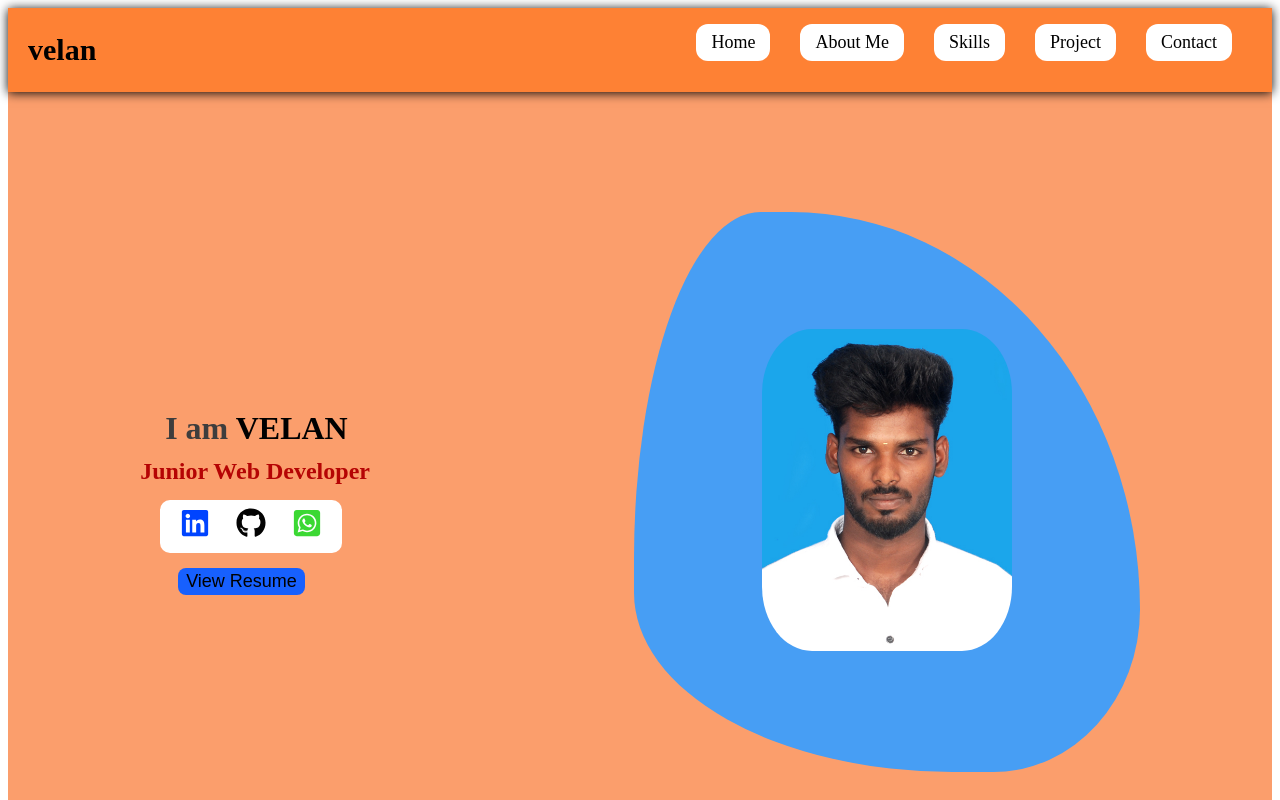
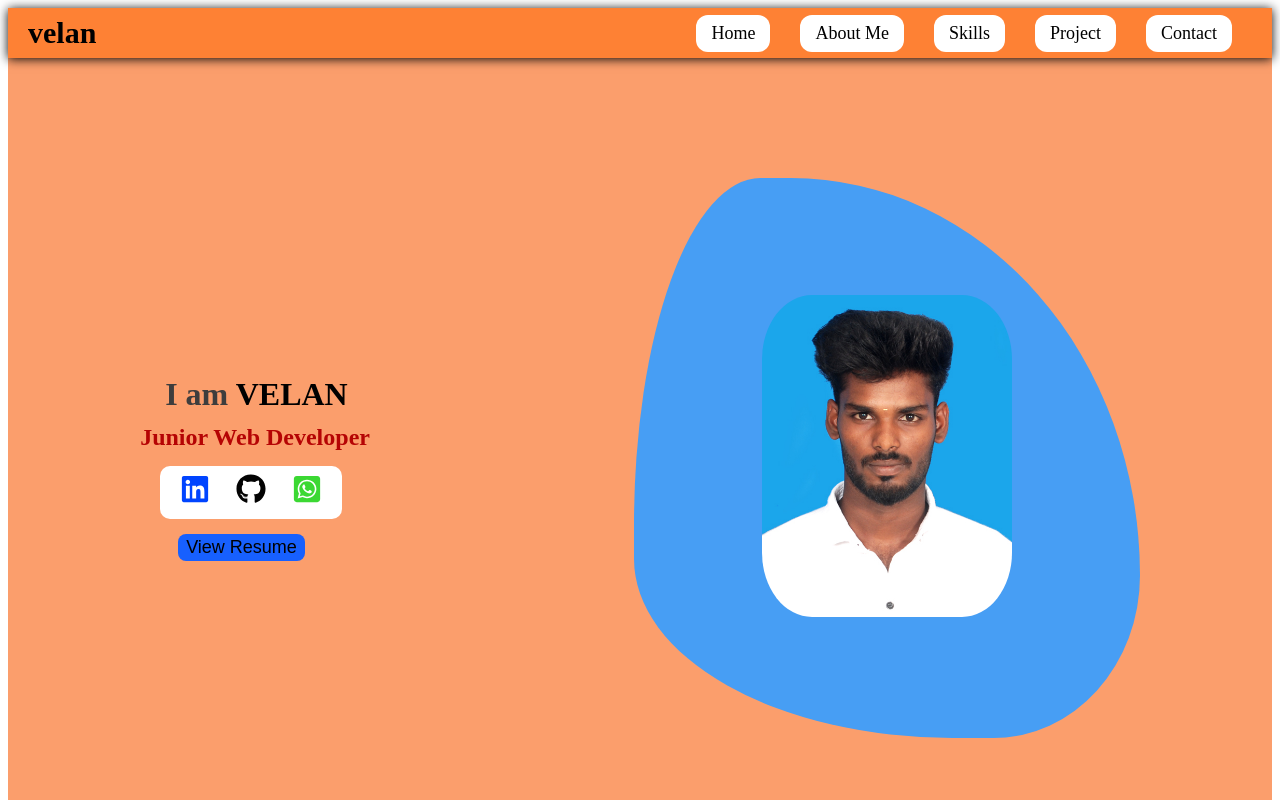
Before and after one commit to Velan1808/Portfolio, a React (Create React App) app: page / in a window 1280 px wide. Shown: the top 800 px of the page. Built offline with nearby package versions, Linux system fonts and the light colour scheme.

Commit message:
add the css

```diff
--- a/src/Component/Footer/Footer.jsx
+++ b/src/Component/Footer/Footer.jsx
@@ -1,4 +1,5 @@
 import React, { useRef, useState } from 'react'
+import './Footer.css'
 import emailjs from '@emailjs/browser';
 import { FaUserAlt } from "react-icons/fa";
 import { FaPhone } from "react-icons/fa6";
--- a/src/Component/navbar/Navbar.css
+++ b/src/Component/navbar/Navbar.css
@@ -3,6 +3,7 @@
     background-color: rgb(254, 129, 52);
     display: flex;
     justify-content: space-between;
+    align-items: center;
     column-gap: 20px;
     margin-top: 0;
     padding: 0px 20px;
@@ -11,6 +12,7 @@
     top: 0;
     box-shadow: 0px 1px 10px rgb(7, 7, 7);
     z-index: 10;
+    height: 50px;
 }
 .nav-name{
     color: black;
```
Also changed, not shown: src/Component/Footer/Footer.css (added).
